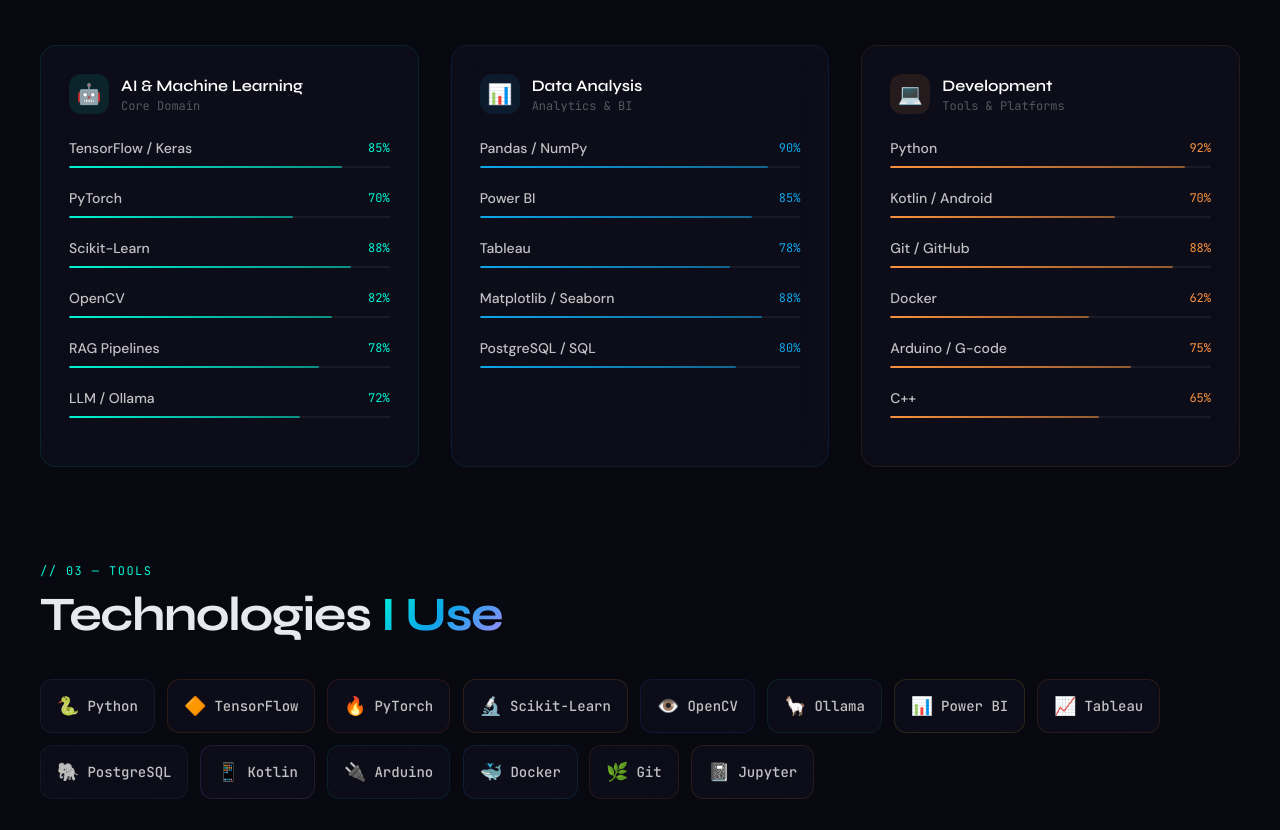
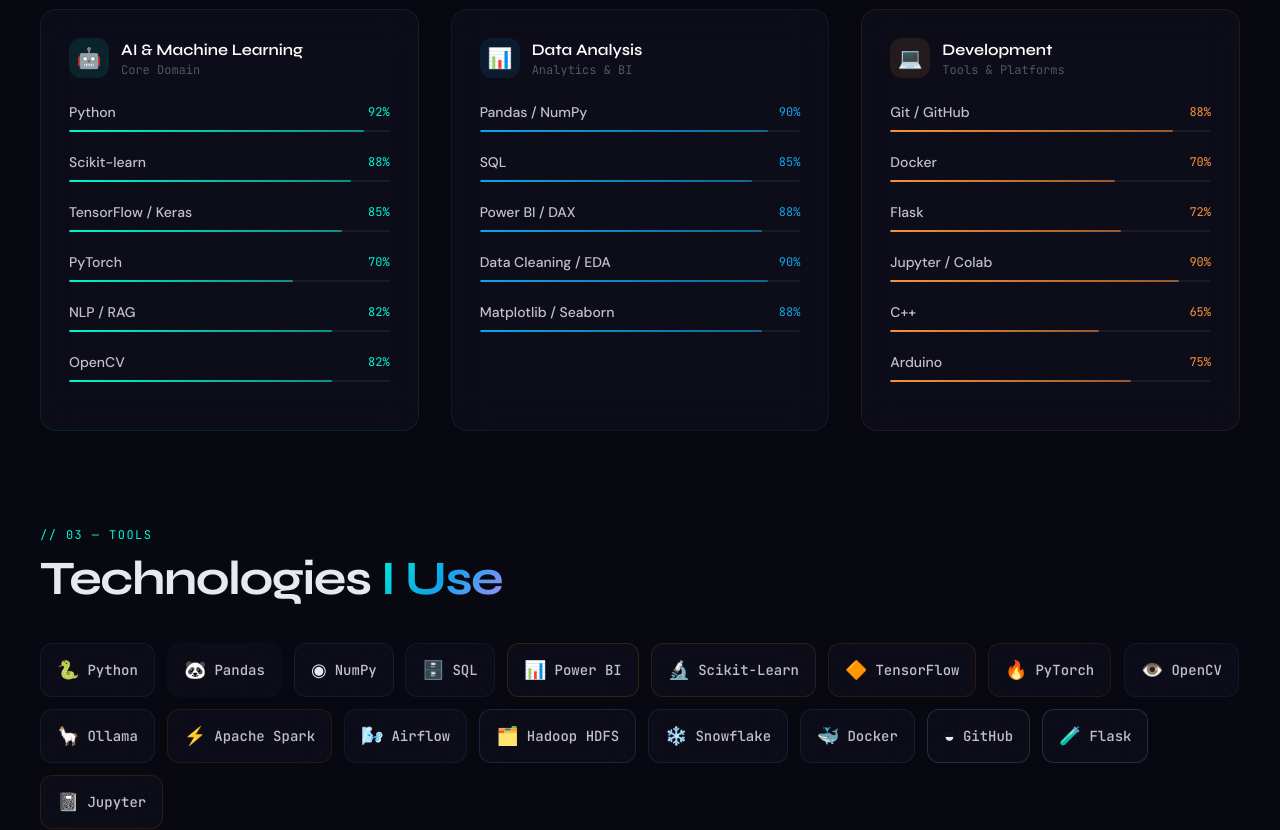
Before and after one commit to mhmd-ebrahim-1/mhmd-ebrahim-portfolio, a React (Vite) app: page /about in a window 1280 px wide. Shown: the part 879-1709 px from the top of the page. Built offline with nearby package versions, Linux system fonts and the light colour scheme.

Commit message:
Update portfolio profile and projects with current CV/GitHub work

```diff
--- a/src/data/index.js
+++ b/src/data/index.js
@@ -1,18 +1,15 @@
-// ============================================================
-// All portfolio data centralized here for easy editing
-// ============================================================
-
+// Centralized portfolio data
 export const PROFILE = {
   name: "Mohamed Ebrahim",
   fullName: "Mohamed Ebrahim Hamed",
-  title: "Junior AI & Data Science Engineer",
-  roles: ["AI Engineer", "Data Analyst", "ML Developer", "IoT Builder"],
+  title: "Data Analyst & ML Engineer",
+  roles: ["Data Analyst", "ML Engineer", "AI Engineer", "GenAI Developer"],
   email: "mohammedebrahim1177@gmail.com",
   location: "Egypt",
   university: "Kafr El-Sheikh University",
   degree: "B.Sc. Artificial Intelligence",
-  bio: `I'm a junior AI & Data Science engineer passionate about building intelligent systems that bridge the gap between raw data and real-world impact. From designing RAG pipelines and training computer vision models to integrating ML with IoT hardware — I love working at the intersection of software, data, and machines.`,
-  bio2: `My work spans across Arabic NLP, medical data analytics, smart fruit classification conveyors, and mobile emotion detection apps. I believe AI should be practical, accessible, and impactful.`,
+  bio: `AI and Data Science student with hands-on experience in machine learning, NLP, RAG systems, data analytics, and interactive BI. I build end-to-end solutions that turn data into useful decisions and practical AI applications.`,
+  bio2: `My strongest work spans Arabic RAG, Big Data pipelines, computer vision, healthcare analytics, and Power BI dashboards. I am focused on Data Analysis, Machine Learning, and AI opportunities.`,
   github: "https://github.com/mhmd-ebrahim-1",
   linkedin: "https://www.linkedin.com/in/mhmd-ebrahim1/",
   twitter: "https://x.com/mhmd_ebrahim_1",
@@ -21,54 +18,72 @@
 
 export const SKILLS = {
   ai: [
+    { name: "Python", level: 92 },
+    { name: "Scikit-learn", level: 88 },
     { name: "TensorFlow / Keras", level: 85 },
     { name: "PyTorch", level: 70 },
-    { name: "Scikit-Learn", level: 88 },
+    { name: "NLP / RAG", level: 82 },
     { name: "OpenCV", level: 82 },
-    { name: "RAG Pipelines", level: 78 },
-    { name: "LLM / Ollama", level: 72 },
   ],
   data: [
     { name: "Pandas / NumPy", level: 90 },
-    { name: "Power BI", level: 85 },
-    { name: "Tableau", level: 78 },
+    { name: "SQL", level: 85 },
+    { name: "Power BI / DAX", level: 88 },
+    { name: "Data Cleaning / EDA", level: 90 },
     { name: "Matplotlib / Seaborn", level: 88 },
-    { name: "PostgreSQL / SQL", level: 80 },
   ],
   dev: [
-    { name: "Python", level: 92 },
-    { name: "Kotlin / Android", level: 70 },
     { name: "Git / GitHub", level: 88 },
-    { name: "Docker", level: 62 },
-    { name: "Arduino / G-code", level: 75 },
+    { name: "Docker", level: 70 },
+    { name: "Flask", level: 72 },
+    { name: "Jupyter / Colab", level: 90 },
     { name: "C++", level: 65 },
+    { name: "Arduino", level: 75 },
   ],
 };
 
 export const TOOLS = [
   { name: "Python", icon: "🐍", color: "#3572a5" },
+  { name: "Pandas", icon: "🐼", color: "#150458" },
+  { name: "NumPy", icon: "◉", color: "#4d77cf" },
+  { name: "SQL", icon: "🗄️", color: "#336791" },
+  { name: "Power BI", icon: "📊", color: "#f2c811" },
+  { name: "Scikit-Learn", icon: "🔬", color: "#f7931e" },
   { name: "TensorFlow", icon: "🔶", color: "#ff6f00" },
   { name: "PyTorch", icon: "🔥", color: "#ee4c2c" },
-  { name: "Scikit-Learn", icon: "🔬", color: "#f7931e" },
   { name: "OpenCV", icon: "👁️", color: "#5c3ee8" },
   { name: "Ollama", icon: "🦙", color: "#00a67d" },
-  { name: "Power BI", icon: "📊", color: "#f2c811" },
-  { name: "Tableau", icon: "📈", color: "#e97627" },
-  { name: "PostgreSQL", icon: "🐘", color: "#336791" },
-  { name: "Kotlin", icon: "📱", color: "#a97bff" },
-  { name: "Arduino", icon: "🔌", color: "#00979d" },
+  { name: "Apache Spark", icon: "⚡", color: "#e25a1c" },
+  { name: "Airflow", icon: "🌬️", color: "#017cee" },
+  { name: "Hadoop HDFS", icon: "🗂️", color: "#66ccff" },
+  { name: "Snowflake", icon: "❄️", color: "#29b5e8" },
   { name: "Docker", icon: "🐳", color: "#2496ed" },
-  { name: "Git", icon: "🌿", color: "#f05032" },
+  { name: "GitHub", icon: "◒", color: "#ffffff" },
+  { name: "Flask", icon: "🧪", color: "#ffffff" },
   { name: "Jupyter", icon: "📓", color: "#f37626" },
 ];
 
 export const PROJECTS = [
   {
     id: 1,
+    slug: "financial-market-pipeline",
+    title: "Financial Market Big Data Pipeline",
+    description: "Production-style end-to-end pipeline for financial market analytics. Ingests daily OHLCV data from Yahoo Finance into HDFS, transforms it with PySpark, validates quality, loads a Snowflake star schema, and powers a Power BI dashboard. Airflow orchestrates the workflow inside a Dockerized multi-service environment.",
+    tech: ["Python", "PySpark", "HDFS", "Airflow", "Snowflake", "Power BI", "Docker"],
+    category: "data",
+    github: "https://github.com/mhmd-ebrahim-1/financial-market-pipeline",
+    live: null,
+    featured: true,
+    gradient: "from-sky-500/20 to-blue-500/20",
+    accent: "#38bdf8",
+    icon: "📈",
+  },
+  {
+    id: 2,
     slug: "rag-ksuai",
-    title: "RAG — KSUAI Academic System",
-    description: "Arabic RAG (Retrieval-Augmented Generation) system for the Faculty of AI academic regulations. Students can ask any question in Arabic about study rules, graduation requirements, and course plans. Uses hybrid TF-IDF + keyword retrieval with a local Ollama LLM.",
-    tech: ["Python", "RAG", "Ollama", "TF-IDF", "Arabic NLP", "JSON"],
+    title: "AI Faculty Regulations Assistant",
+    description: "Arabic-first RAG assistant for Kafr El-Sheikh University Faculty of AI regulations. Uses hybrid retrieval combining TF-IDF, keyword scoring, and intent filtering, with optional local Ollama generation, source snippets, caching, and retrieval-only fallback.",
+    tech: ["Python", "RAG", "NLP", "TF-IDF", "Flask", "Ollama"],
     category: "ai",
     github: "https://github.com/mhmd-ebrahim-1/RAG_KSUAI",
     live: null,
@@ -78,13 +93,13 @@
     icon: "🧠",
   },
   {
-    id: 2,
-    slug: "fruit-machine",
-    title: "Fruit Classification Machine",
-    description: "Computer Vision system combining a CNN model with Arduino UNO hardware for automated fruit sorting on a conveyor belt. Integrates L298N motor driver, DC motor, and servo actuators with a Python inference pipeline.",
-    tech: ["Python", "CNN", "TensorFlow", "Arduino", "OpenCV", "Serial Comm."],
+    id: 3,
+    slug: "fruit-classification",
+    title: "Fruit Classification & Quality System",
+    description: "Deep learning system for real-time fruit type and quality classification. The repository reports 28 classes across 14 fruit types and healthy/rotten states, with web, Flutter mobile, Flask API, SQLite logging, and Arduino hardware integration.",
+    tech: ["Python", "YOLOv8", "PyTorch", "OpenCV", "Flask", "Flutter", "Arduino"],
     category: "ai",
-    github: "https://github.com/mhmd-ebrahim-1/fruits-classification-machine",
+    github: "https://github.com/mhmd-ebrahim-1/fruit-classification",
     live: null,
     featured: true,
     gradient: "from-orange-500/20 to-rose-500/20",
@@ -92,11 +107,11 @@
     icon: "🍎",
   },
   {
-    id: 3,
+    id: 4,
     slug: "healthcare-analytics",
     title: "Healthcare Analytics Dashboard",
-    description: "Full-stack analytics pipeline for a medical center. Covers patients, doctors, appointments, revenues, and expenses. Python + SQL data processing feeding into interactive Power BI dashboards with real-time KPIs.",
-    tech: ["Python", "SQL", "Pandas", "Power BI", "Jupyter", "PostgreSQL"],
+    description: "Healthcare analytics project covering patient, doctor, appointment, revenue, and expense data. Combines Python and SQL processing with interactive Power BI reporting and KPI-focused analysis.",
+    tech: ["Python", "SQL", "Pandas", "Power BI", "PostgreSQL"],
     category: "data",
     github: "https://github.com/mhmd-ebrahim-1/Healthcare-Analytics",
     live: null,
@@ -106,52 +121,24 @@
     icon: "🏥",
   },
   {
-    id: 4,
-    slug: "cnc-plotter",
-    title: "CNC Plotter",
-    description: "Low-cost CNC plotter using Arduino + stepper motors for precise vector drawing. G-code based control system. Built for educational and prototyping purposes with custom motor driver integration.",
-    tech: ["Arduino", "C", "G-code", "Stepper Motors", "GRBL"],
-    category: "ai",
-    github: "https://github.com/mhmd-ebrahim-1/CNC-Plotter",
-    live: null,
-    featured: false,
-    gradient: "from-yellow-500/20 to-orange-500/20",
-    accent: "#f59e0b",
-    icon: "🖊️",
-  },
-  {
     id: 5,
     slug: "vibecheck",
     title: "VibeCheck — Sentiment Analyzer",
-    description: "Kotlin-built Android app that reads emotion from text or voice. Detects joy, anger, sadness, and sarcasm. Speak, type, or paste text for instant real-time emotion detection with visual feedback.",
-    tech: ["Kotlin", "Android", "NLP", "Voice API", "Sentiment Analysis"],
-    category: "ai",
+    description: "Android app for text and voice-based sentiment and emotion analysis with immediate visual feedback. Designed to make sentiment analysis accessible through a mobile interface.",
+    tech: ["Kotlin", "Android", "NLP", "Voice API"],
+    category: "dev",
     github: "https://github.com/mhmd-ebrahim-1/VibeCheck",
     live: null,
     featured: false,
     gradient: "from-violet-500/20 to-purple-500/20",
     accent: "#a78bfa",
-    icon: "😮",
+    icon: "📱",
   },
   {
     id: 6,
-    slug: "movie-recommendation",
-    title: "Movie Recommendation Engine",
-    description: "Regularized Non-negative Matrix Factorization (NMF) with Gradient Descent built from scratch using pure Python & NumPy. No ML frameworks — implements the full optimization loop manually.",
-    tech: ["Python", "NumPy", "NMF", "Matrix Factorization", "Gradient Descent"],
-    category: "ai",
-    github: "https://github.com/mhmd-ebrahim-1/MovieRecommendation",
-    live: null,
-    featured: false,
-    gradient: "from-sky-500/20 to-indigo-500/20",
-    accent: "#818cf8",
-    icon: "🎬",
-  },
-  {
-    id: 7,
     slug: "emotion-detection",
-    title: "Emotion Detection (CV)",
-    description: "Deep learning model for real-time facial emotion recognition from live video frames. CNN-based architecture classifying multiple emotional states with high accuracy.",
+    title: "Real-Time Facial Emotion Recognition",
+    description: "Computer vision project for recognizing facial emotions from live video using a CNN-based model and OpenCV inference pipeline.",
     tech: ["Python", "TensorFlow", "OpenCV", "CNN", "Keras"],
     category: "ai",
     github: "https://github.com/mhmd-ebrahim-1/emotion-detection-project",
@@ -162,11 +149,25 @@
     icon: "🎭",
   },
   {
+    id: 7,
+    slug: "movie-recommendation",
+    title: "Movie Recommendation Engine",
+    description: "Recommendation engine implementing regularized Non-negative Matrix Factorization with Gradient Descent from scratch using Python and NumPy, without an ML framework.",
+    tech: ["Python", "NumPy", "NMF", "Gradient Descent"],
+    category: "ai",
+    github: "https://github.com/mhmd-ebrahim-1/MovieRecommendation",
+    live: null,
+    featured: false,
+    gradient: "from-sky-500/20 to-indigo-500/20",
+    accent: "#818cf8",
+    icon: "🎬",
+  },
+  {
     id: 8,
     slug: "foodmart-analytics",
     title: "FoodMart Retail Analysis",
-    description: "Business intelligence dashboard providing actionable insights from retail data. Covers sales trends, product performance, and customer behavior with interactive Power BI visualizations.",
-    tech: ["Power BI", "Pandas", "DAX", "Excel", "Data Modeling"],
+    description: "Business intelligence dashboard for retail performance, covering sales trends, product performance, and customer behavior with interactive Power BI visualizations.",
+    tech: ["Power BI", "Pandas", "DAX", "Excel"],
     category: "data",
     github: "https://github.com/mhmd-ebrahim-1/FoodMart-Retail-Analysis",
     live: null,
@@ -177,59 +178,79 @@
   },
   {
     id: 9,
-    slug: "islami-app",
-    title: "IslamiApp",
-    description: "Full-featured Android application for Quran verses, Hadith, radio streaming, and Tasbeh counter. Uses REST API for verse retrieval with audio from multiple sheikhs.",
-    tech: ["Kotlin", "Android", "REST API", "Audio Streaming"],
+    slug: "cnc-plotter",
+    title: "CNC Plotter",
+    description: "Arduino-based CNC plotter using stepper motors and G-code control for educational prototyping and precise vector drawing.",
+    tech: ["Arduino", "C++", "G-code", "Stepper Motors"],
     category: "dev",
-    github: "https://github.com/mhmd-ebrahim-1/IslamiApp",
+    github: "https://github.com/mhmd-ebrahim-1/CNC-Plotter",
     live: null,
     featured: false,
-    gradient: "from-emerald-500/20 to-teal-500/20",
-    accent: "#10b981",
-    icon: "☪️",
+    gradient: "from-yellow-500/20 to-orange-500/20",
+    accent: "#f59e0b",
+    icon: "🖊️",
   },
 ];
 
 export const EXPERIENCE = [
   {
     id: 1,
-    title: "Data Science Member",
-    org: "Microsoft Student Club — KFS",
-    period: "Oct 2025 – Present",
-    type: "Internship",
-    description: "Contributing to data-driven projects and analytics initiatives. Collaborating on ML challenges, attending workshops on Microsoft technologies, and promoting Power BI education.",
-    skills: ["Data Science", "Power BI", "Machine Learning", "Collaboration"],
-    current: true,
+    title: "Generative AI & LLM Applications Trainee",
+    org: "Information Technology Institute (ITI) — NVIDIA DLI",
+    period: "Nov 2025 – Dec 2025",
+    type: "Training",
+    description: "Completed hands-on training in LLM architectures, prompt engineering, and RAG systems. Built retrieval-augmented pipelines and applied Python and NLP techniques.",
+    skills: ["LLMs", "RAG", "Prompt Engineering", "Python", "NLP"],
+    current: false,
   },
   {
     id: 2,
     title: "Data Analysis Intern",
     org: "National Telecommunication Institute (NTI)",
-    period: "Jun 2025 – Aug 2025",
+    period: "Jun 2025 – Jul 2025",
     type: "Internship",
-    description: "Developed AI models to automate analytical workflows. Collaborated on ML-based data solutions under professional mentorship. Built proficiency in Python, TensorFlow, and SQL for applied AI tasks.",
-    skills: ["Python", "TensorFlow", "SQL", "AI Automation"],
+    description: "Applied Python and SQL to telecom datasets, built and evaluated classification models, and generated insights and reports for data-driven decision making.",
+    skills: ["Python", "SQL", "Machine Learning", "Data Analysis"],
     current: false,
   },
   {
     id: 3,
+    title: "Data Science Member",
+    org: "Microsoft Student Club — KFS",
+    period: "Oct 2025 – Dec 2025",
+    type: "Student Activity",
+    description: "Contributed to data-driven projects and analytics initiatives, collaborated on ML challenges, and supported AI, data analysis, and Power BI learning activities.",
+    skills: ["Data Science", "Machine Learning", "Power BI", "Collaboration"],
+    current: false,
+  },
+  {
+    id: 4,
     title: "Power BI Trainee",
     org: "Microsoft Student Club — KFS",
     period: "Mar 2025 – May 2025",
     type: "Training",
-    description: "Built interactive dashboards with Power BI for real-world datasets. Applied DAX formulas for advanced business analytics and reporting.",
-    skills: ["Power BI", "DAX", "Data Visualization", "Business Analytics"],
+    description: "Built interactive dashboards using Power BI and applied DAX for business analytics and reporting.",
+    skills: ["Power BI", "DAX", "Data Visualization"],
     current: false,
   },
   {
-    id: 4,
-    title: "SQL Trainee",
-    org: "Microsoft Student Club — KFS",
-    period: "Nov 2024 – Feb 2025",
-    type: "Training",
-    description: "Wrote and optimized complex SQL queries. Strengthened data analysis and database design understanding through collaborative projects.",
-    skills: ["SQL", "Database Design", "Query Optimization"],
+    id: 5,
+    title: "AI Committee Member",
+    org: "Mansoura Robotics Club",
+    period: "Jun 2024 – May 2025",
+    type: "Student Activity",
+    description: "Designed AI solutions for robotic systems and collaborated on integrating machine learning models into robotics projects.",
+    skills: ["AI", "Machine Learning", "Robotics", "Teamwork"],
+    current: false,
+  },
+  {
+    id: 6,
+    title: "Machine Learning Member",
+    org: "IEEE Kafrelshiekh Student Branch",
+    period: "Oct 2024 – Feb 2025",
+    type: "Student Activity",
+    description: "Developed ML models for community-focused projects and supported AI-related workshops and initiatives.",
+    skills: ["Machine Learning", "Python", "AI"],
     current: false,
   },
 ];
@@ -239,174 +260,22 @@
     id: 1,
     degree: "Bachelor of Science — Artificial Intelligence",
     school: "Kafr El-Sheikh University",
-    period: "Oct 2023 – Present",
-    description: "Studying AI, machine learning, computer vision, NLP, data structures, and software engineering fundamentals.",
+    period: "2023 – 2027",
+    description: "Undergraduate study in Artificial Intelligence with focus areas including machine learning, computer vision, NLP, data structures, and software engineering.",
     current: true,
   },
 ];
 
-export const LEARNING_ACTIVITIES = [
-  {
-    id: 1,
-    title: "AI Committee Member",
-    org: "Mansoura Robotics Club",
-    period: "Jun 2024 – May 2025",
-    description: "Designed AI solutions for robotic systems and integrated ML models into robotics projects.",
-  },
-  {
-    id: 2,
-    title: "Machine Learning Member",
-    org: "IEEE Kafrelshiekh Student Branch",
-    period: "Oct 2024 – Feb 2025",
-    description: "Developed ML models for community-focused projects and contributed to AI workshops.",
-  },
-];
+export const LEARNING_ACTIVITIES = [];
 
 export const CERTIFICATES = [
-  // ★ TOP / IMPORTANT FIRST
-  {
-    id: 1,
-    name: "HCIA-AI V3.5 Course",
-    issuer: "Huawei ICT Academy",
-    date: "Sep 2024",
-    expires: "Sep 2034",
-    skills: ["Machine Learning", "Deep Learning", "AI Systems"],
-    tier: "top",
-    color: "#ea3223",
-  },
-  {
-    id: 2,
-    name: "Getting Started with Deep Learning",
-    issuer: "NVIDIA",
-    date: "Jan 2025",
-    skills: ["Deep Learning", "Neural Networks"],
-    tier: "top",
-    color: "#76b900",
-  },
-  {
-    id: 3,
-    name: "Building LLM Applications with Prompt Engineering",
-    issuer: "NVIDIA",
-    date: "Jan 2025",
-    skills: ["LLMs", "Prompt Engineering", "GenAI"],
-    tier: "top",
-    color: "#76b900",
-  },
-  {
-    id: 4,
-    name: "Data Analytics Job Simulation",
-    issuer: "Quantium",
-    date: "Dec 2025",
-    skills: ["Data Analytics", "Business Intelligence"],
-    tier: "top",
-    color: "#3277b9",
-  },
-  {
-    id: 5,
-    name: "Artificial Intelligence Fundamentals",
-    issuer: "IBM",
-    date: "Sep 2025",
-    skills: ["AI Fundamentals"],
-    tier: "top",
-    color: "#0065bd",
-  },
-  {
-    id: 6,
-    name: "AI for All: From Basics to GenAI Practice",
-    issuer: "NVIDIA",
-    date: "Nov 2025",
-    skills: ["GenAI", "AI Foundations"],
-    tier: "top",
-    color: "#76b900",
-  },
-  {
-    id: 7,
-    name: "Introduction to AI & Generative AI",
-    issuer: "MCIT Egypt",
-    date: "Oct 2025",
-    skills: ["Generative AI", "AI Basics"],
-    tier: "important",
-    color: "#00b2a9",
-  },
-  {
-    id: 8,
-    name: "SQL (Basic) Certificate",
-    issuer: "HackerRank",
-    date: "Mar 2025",
-    skills: ["SQL"],
-    tier: "important",
-    color: "#00a49a",
-  },
-  {
-    id: 9,
-    name: "Python (Basic) Certificate",
-    issuer: "HackerRank",
-    date: "Mar 2025",
-    skills: ["Python"],
-    tier: "important",
-    color: "#00a49a",
-  },
-  {
-    id: 10,
-    name: "Understanding Artificial Intelligence",
-    issuer: "DataCamp",
-    date: "Jan 2025",
-    skills: ["AI"],
-    tier: "important",
-    color: "#03ef62",
-  },
-  {
-    id: 11,
-    name: "Introduction to Python",
-    issuer: "DataCamp",
-    date: "Jan 2025",
-    skills: ["Python", "NumPy"],
-    tier: "important",
-    color: "#03ef62",
-  },
-  {
-    id: 12,
-    name: "Database Fundamentals",
-    issuer: "MaharaTech — ITIMooca",
-    date: "Nov 2024",
-    skills: ["Databases", "SQL"],
-    tier: "learning",
-    color: "#6366f1",
-  },
-  {
-    id: 13,
-    name: "Python Programming Basics",
-    issuer: "MaharaTech — ITIMooca",
-    date: "Sep 2024",
-    skills: ["Python"],
-    tier: "learning",
-    color: "#6366f1",
-  },
-  {
-    id: 14,
-    name: "Python",
-    issuer: "Udemy",
-    date: "May 2024",
-    skills: ["Python"],
-    tier: "learning",
-    color: "#a435f0",
-  },
-  {
-    id: 15,
-    name: "IoT Training",
-    issuer: "Creativa Innovation Hub",
-    date: "Dec 2023",
-    skills: ["IoT", "Hardware"],
-    tier: "learning",
-    color: "#f97316",
-  },
-  {
-    id: 16,
-    name: "Robotics Course",
-    issuer: "Simple Steps",
-    date: "Dec 2023",
-    skills: ["Robotics", "Arduino"],
-    tier: "learning",
-    color: "#8b5cf6",
-  },
+  { id: 1, name: "HCIA-AI V3.5 Course", issuer: "Huawei ICT Academy", date: "Sep 2024", expires: "Sep 2034", skills: ["Machine Learning", "Deep Learning", "AI Systems"], tier: "top", color: "#ea3223" },
+  { id: 2, name: "Getting Started with Deep Learning", issuer: "NVIDIA", date: "Jan 2025", skills: ["Deep Learning", "Neural Networks"], tier: "top", color: "#76b900" },
+  { id: 3, name: "Building LLM Applications with Prompt Engineering", issuer: "NVIDIA", date: "Jan 2025", skills: ["LLMs", "Prompt Engineering", "GenAI"], tier: "top", color: "#76b900" },
+  { id: 4, name: "Data Analytics Job Simulation", issuer: "Quantium", date: "Dec 2025", skills: ["Data Analytics", "Business Intelligence"], tier: "top", color: "#3277b9" },
+  { id: 5, name: "Artificial Intelligence Fundamentals", issuer: "IBM", date: "Sep 2025", skills: ["AI Fundamentals"], tier: "top", color: "#0065bd" },
+  { id: 6, name: "AI for All: From Basics to GenAI Practice", issuer: "NVIDIA", date: "Nov 2025", skills: ["GenAI", "AI Foundations"], tier: "top", color: "#76b900" },
+  { id: 7, name: "Introduction to AI & Generative AI", issuer: "STARKS CAMP", date: "2025", skills: ["AI", "Generative AI"], tier: "standard", color: "#00f5d4" },
+  { id: 8, name: "SQL (Basic)", issuer: "HackerRank", date: "2025", skills: ["SQL"], tier: "standard", color: "#00f5d4" },
+  { id: 9, name: "Introduction to Python", issuer: "HackerRank", date: "2025", skills: ["Python"], tier: "standard", color: "#00f5d4" },
 ];
```
